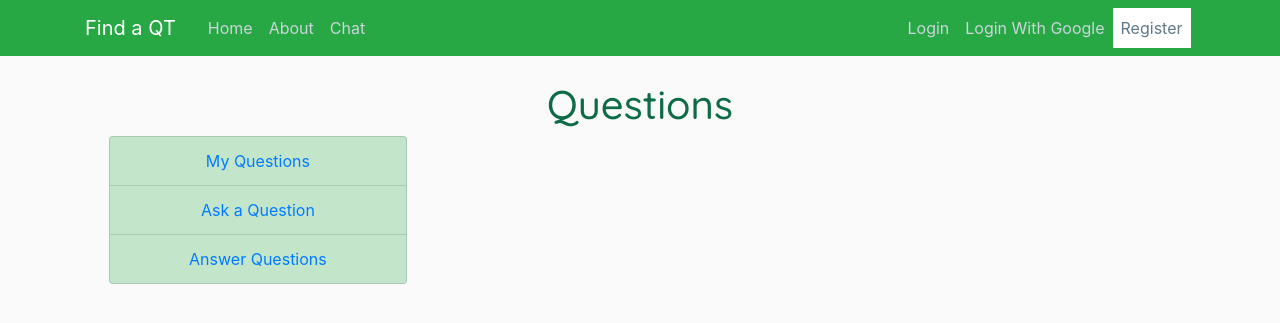
After one commit to jtkim03/Find-a-QT, a Django app: page /choose_question in a window 1280 px wide. The commit adds this page. Shown: the top 323 px of the page. Run offline with Django 3.2, Linux system fonts and the light colour scheme; some libraries are stand-ins or nearby versions.

Commit message:
Added Questions to navbar

```diff
--- a/find_a_qt/templates/find_a_qt/base.html
+++ b/find_a_qt/templates/find_a_qt/base.html
@@ -43,6 +43,10 @@
             <a class="nav-item nav-link" href="/">Home</a>
             <a class="nav-item nav-link" href="/about">About</a>
             <a class="nav-item nav-link" href= "/chat">Chat</a>
+            {% if user.is_authenticated %}
+            <a class="nav-item nav-link" href= "/choose_question">Questions</a>
+            {%endif%}
+
           </div>
           <!-- Navbar Right Side -->
           <div class="navbar-nav">
--- /dev/null
+++ b/find_a_qt/templates/find_a_qt/choose_question.html
@@ -0,0 +1,27 @@
+{%extends 'find_a_qt/base.html' %}
+{% load static %}
+{% load socialaccount %}
+{% providers_media_js %}
+
+{% block content %}
+<div class = "row col-md-12 mx-auto ml-3">
+    <h1 class = mx-auto>Questions</h2>
+</div>
+<div class="col-md-3 offset-md-1">
+    <div class="wrapper">
+        <center>
+        <ul class="list-unstyled components">
+            <li class = 'list-group-item list-group-item-success'>
+            <a href ="#" >My Questions</a>
+            </li>
+            <li class = 'list-group-item list-group-item-success'>
+            <a href="/questions/new">Ask a Question</a>
+            </li>
+            <li class = 'list-group-item list-group-item-success'>
+            <a href="/questions">Answer Questions</a>
+            </li>
+        </ul>
+    </center>
+    </div>
+</div>
+{%endblock%}
--- a/mysite/urls.py
+++ b/mysite/urls.py
@@ -46,7 +46,7 @@ urlpatterns = [
     path('answers/', AnswerListView.as_view(), name='viewanswers'),
     path('questions/new/', question_post, name='createquestions'),
     path('questions/<int:pk>/', QuestionDetailView.as_view(), name = 'viewquestions-detail'),
-
+    path('choose_question', TemplateView.as_view(template_name = 'find_a_qt/choose_question.html')),
     path('answer/new/', answer_post, name='createqs'),
     path('chat/new/', room_post, name='createroom'),
 
```
